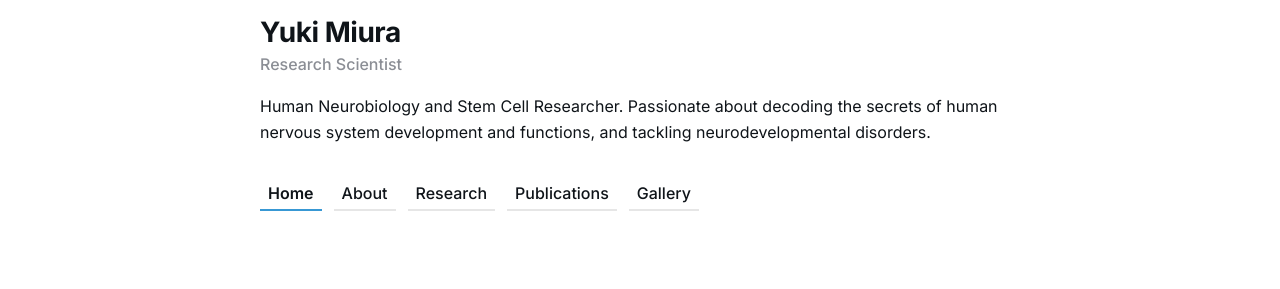
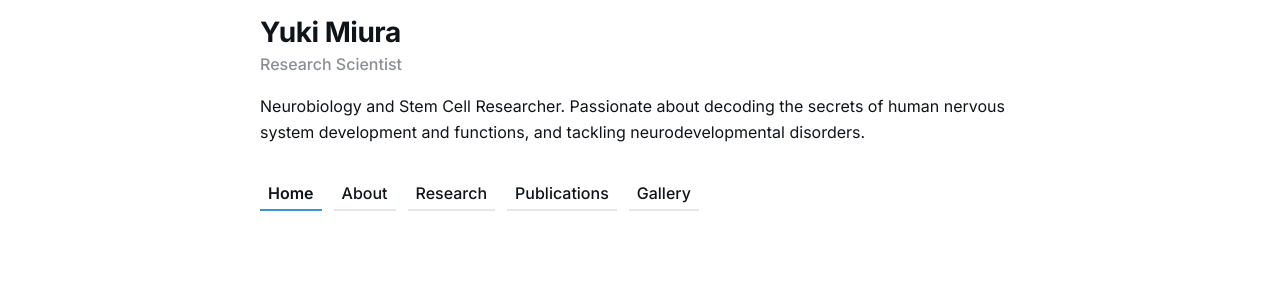
Before and after one commit to ykmiura/ykmiura.github.io, a Jekyll site: the page built from index.html, in a window 1280 px wide. Shown: the part 382-671 px from the top of the page. Built offline with Jekyll 4.4.1, drawn with Linux system fonts in a browser that asks for light colours.

Commit message:
Update settings.yml

```diff
--- a/_data/settings.yml
+++ b/_data/settings.yml
@@ -39,7 +39,7 @@ menu_settings:
 author:
   author_name: Yuki Miura
   author_role: Research Scientist
-  author_bio: Human Neurobiology and Stem Cell Researcher. Passionate about decoding the secrets of human nervous system development and functions, and tackling neurodevelopmental disorders.
+  author_bio: Neurobiology and Stem Cell Researcher. Passionate about decoding the secrets of human nervous system development and functions, and tackling neurodevelopmental disorders.
   author_avatar: '/images/01-1.jpg'
 
 #-------------------------------
```
